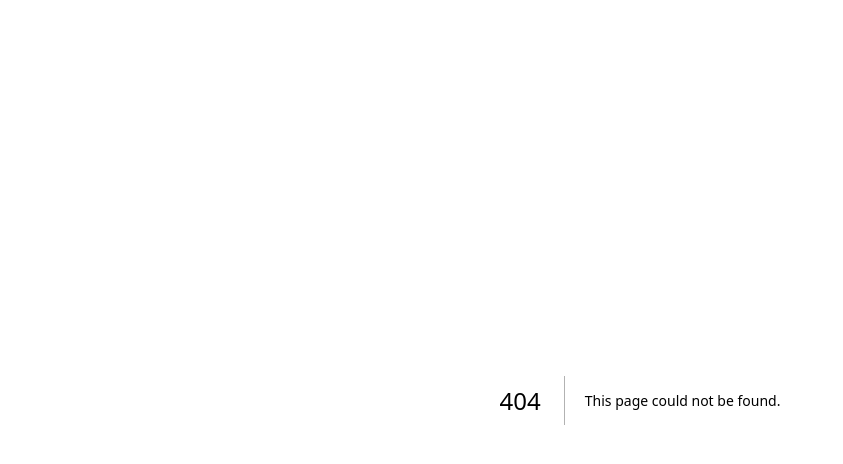
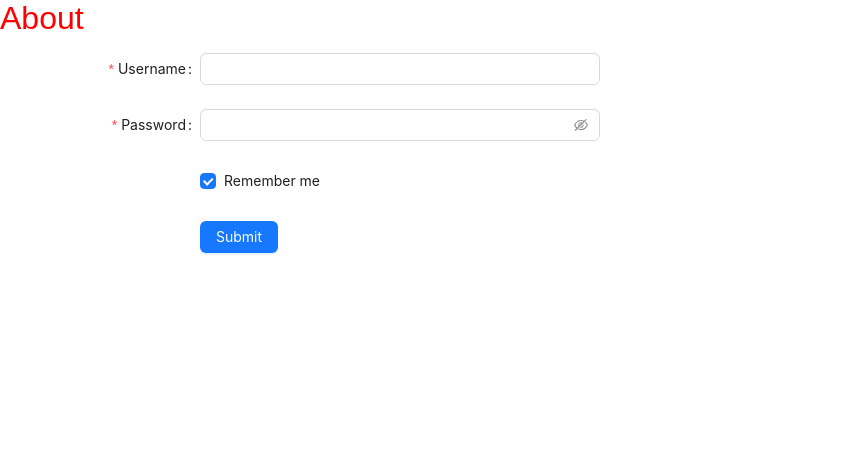
Before and after one commit to philevohoang991989/next-antd, a Next.js app: page /about in a window 1280 px wide. Before the commit this address had no page. Shown: the top 464 px of the page, without its empty margins (0-843 px from the left). Built offline with nearby package versions, Linux system fonts and the light colour scheme.

Commit message:
init code

```diff
--- /dev/null
+++ b/api-client/auth-api.ts
@@ -0,0 +1,14 @@
+// import { LoginPayload } from '@/models'
+import axiosClient from './axios-client'
+
+export const authApi = {
+  login(payload: any) {
+    return axiosClient.post('/auth/login', payload)
+  },
+  logout() {
+    return axiosClient.post('/logout')
+  },
+  getProfile() {
+    return axiosClient.get('/profile')
+  }
+}
--- /dev/null
+++ b/api-client/axios-client.ts
@@ -0,0 +1,24 @@
+import axios from 'axios'
+
+const axiosClient = axios.create({
+  baseURL: process.env.NEXT_PUBLIC_API_URL,
+  headers: {
+    'Content-Type': 'application/json'
+  }
+})
+
+// Add a response interceptor
+axiosClient.interceptors.response.use(
+  function (response) {
+    // Any status code that lie within the range of 2xx cause this function to trigger
+    // Do something with response data
+    return response.data
+  },
+  function (error) {
+    // Any status codes that falls outside the range of 2xx cause this function to trigger
+    // Do something with response error
+    return Promise.reject(error)
+  }
+)
+
+export default axiosClient
--- /dev/null
+++ b/api-client/index.ts
@@ -0,0 +1 @@
+export * from './auth-api'
--- a/package.json
+++ b/package.json
@@ -12,11 +12,14 @@
     "@types/node": "18.15.3",
     "@types/react": "18.0.28",
     "@types/react-dom": "18.0.11",
+    "antd": "^5.3.1",
+    "axios": "^1.3.4",
     "eslint": "8.36.0",
     "eslint-config-next": "13.2.4",
     "next": "13.2.4",
     "react": "18.2.0",
     "react-dom": "18.2.0",
+    "sass": "^1.59.3",
     "typescript": "4.9.5"
   }
 }
--- a/pages/_app.tsx
+++ b/pages/_app.tsx
@@ -1,4 +1,5 @@
 import '@/styles/globals.css'
+import 'antd/dist/reset.css'
 import type { AppProps } from 'next/app'
 
 export default function App({ Component, pageProps }: AppProps) {
--- /dev/null
+++ b/pages/about/index.tsx
@@ -0,0 +1,62 @@
+import { Button, Checkbox, Form, Input } from "antd";
+import React from "react";
+import styles from "./styles.module.scss";
+import { authApi } from "@/api-client";
+
+export default function About() {
+  const onFinish = async (values: any) => {
+    console.log("Success:", values);
+    const datalogin = await authApi.login(values)
+    console.log({datalogin});
+
+  };
+
+  const onFinishFailed = (errorInfo: any) => {
+    console.log("Failed:", errorInfo);
+  };
+  return (
+    <main className={styles.about}>
+      <h1>About</h1>
+      <Form
+        name="basic"
+        labelCol={{ span: 8 }}
+        wrapperCol={{ span: 16 }}
+        style={{ maxWidth: 600 }}
+        initialValues={{ remember: true }}
+        onFinish={onFinish}
+        onFinishFailed={onFinishFailed}
+        autoComplete="off"
+      >
+        <Form.Item
+          label="Username"
+          name="username"
+          rules={[{ required: true, message: "Please input your username!" }]}
+        >
+          <Input />
+        </Form.Item>
+
+        <Form.Item
+          label="Password"
+          name="password"
+          rules={[{ required: true, message: "Please input your password!" }]}
+        >
+          <Input.Password />
+        </Form.Item>
+
+        <Form.Item
+          name="remember"
+          valuePropName="checked"
+          wrapperCol={{ offset: 8, span: 16 }}
+        >
+          <Checkbox>Remember me</Checkbox>
+        </Form.Item>
+
+        <Form.Item wrapperCol={{ offset: 8, span: 16 }}>
+          <Button type="primary" htmlType="submit">
+            Submit
+          </Button>
+        </Form.Item>
+      </Form>
+    </main>
+  );
+}
--- /dev/null
+++ b/pages/about/styles.module.scss
@@ -0,0 +1,5 @@
+.about{
+    h1{
+        color:red
+    }
+}
--- a/styles/globals.css
+++ b/styles/globals.css
@@ -1,107 +1,9 @@
-:root {
-  --max-width: 1100px;
-  --border-radius: 12px;
-  --font-mono: ui-monospace, Menlo, Monaco, 'Cascadia Mono', 'Segoe UI Mono',
-    'Roboto Mono', 'Oxygen Mono', 'Ubuntu Monospace', 'Source Code Pro',
-    'Fira Mono', 'Droid Sans Mono', 'Courier New', monospace;
-
-  --foreground-rgb: 0, 0, 0;
-  --background-start-rgb: 214, 219, 220;
-  --background-end-rgb: 255, 255, 255;
-
-  --primary-glow: conic-gradient(
-    from 180deg at 50% 50%,
-    #16abff33 0deg,
-    #0885ff33 55deg,
-    #54d6ff33 120deg,
-    #0071ff33 160deg,
-    transparent 360deg
-  );
-  --secondary-glow: radial-gradient(
-    rgba(255, 255, 255, 1),
-    rgba(255, 255, 255, 0)
-  );
-
-  --tile-start-rgb: 239, 245, 249;
-  --tile-end-rgb: 228, 232, 233;
-  --tile-border: conic-gradient(
-    #00000080,
-    #00000040,
-    #00000030,
-    #00000020,
-    #00000010,
-    #00000010,
-    #00000080
-  );
-
-  --callout-rgb: 238, 240, 241;
-  --callout-border-rgb: 172, 175, 176;
-  --card-rgb: 180, 185, 188;
-  --card-border-rgb: 131, 134, 135;
-}
-
-@media (prefers-color-scheme: dark) {
-  :root {
-    --foreground-rgb: 255, 255, 255;
-    --background-start-rgb: 0, 0, 0;
-    --background-end-rgb: 0, 0, 0;
-
-    --primary-glow: radial-gradient(rgba(1, 65, 255, 0.4), rgba(1, 65, 255, 0));
-    --secondary-glow: linear-gradient(
-      to bottom right,
-      rgba(1, 65, 255, 0),
-      rgba(1, 65, 255, 0),
-      rgba(1, 65, 255, 0.3)
-    );
-
-    --tile-start-rgb: 2, 13, 46;
-    --tile-end-rgb: 2, 5, 19;
-    --tile-border: conic-gradient(
-      #ffffff80,
-      #ffffff40,
-      #ffffff30,
-      #ffffff20,
-      #ffffff10,
-      #ffffff10,
-      #ffffff80
-    );
-
-    --callout-rgb: 20, 20, 20;
-    --callout-border-rgb: 108, 108, 108;
-    --card-rgb: 100, 100, 100;
-    --card-border-rgb: 200, 200, 200;
-  }
-}
-
-* {
-  box-sizing: border-box;
-  padding: 0;
-  margin: 0;
-}
-
 html,
 body {
   max-width: 100vw;
   overflow-x: hidden;
 }
-
-body {
-  color: rgb(var(--foreground-rgb));
-  background: linear-gradient(
-      to bottom,
-      transparent,
-      rgb(var(--background-end-rgb))
-    )
-    rgb(var(--background-start-rgb));
-}
-
 a {
   color: inherit;
   text-decoration: none;
 }
-
-@media (prefers-color-scheme: dark) {
-  html {
-    color-scheme: dark;
-  }
-}
```
Also changed, not shown: 2 other files (tests, documents, lock files or other folders).
